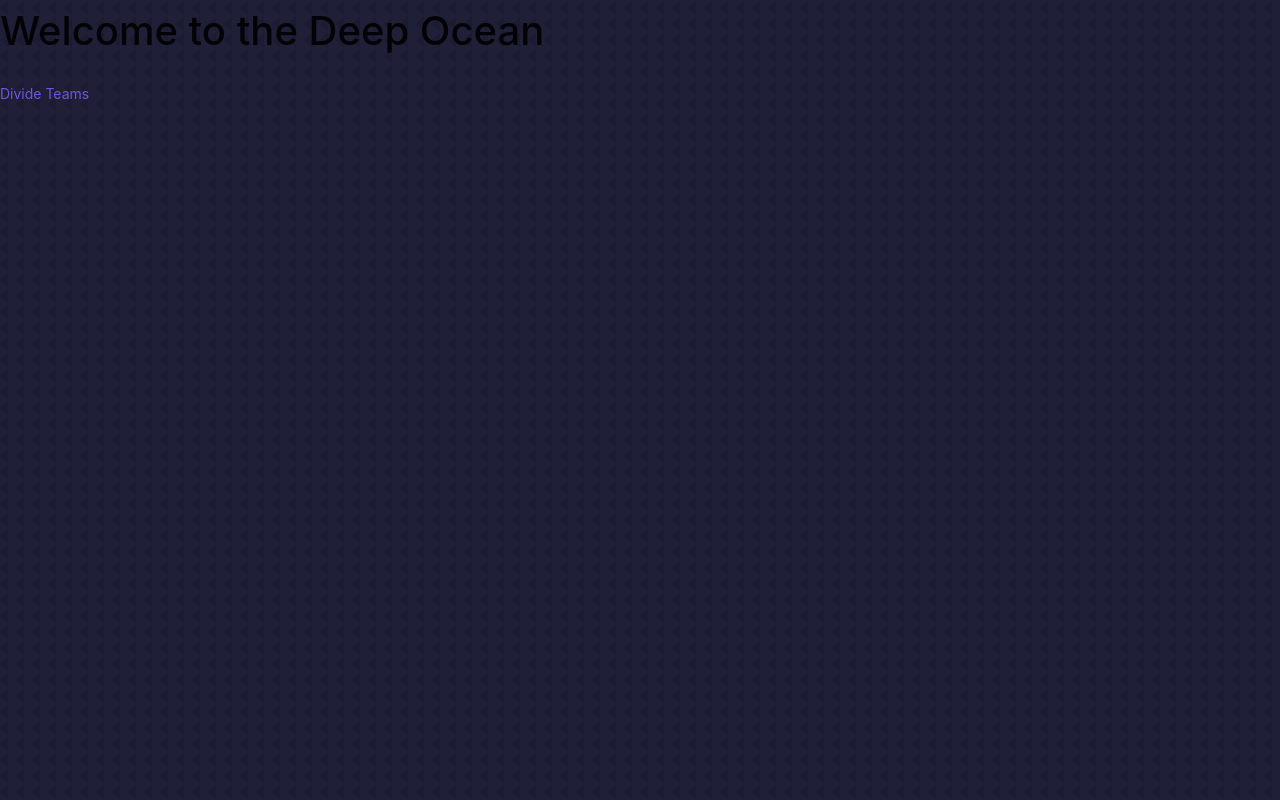
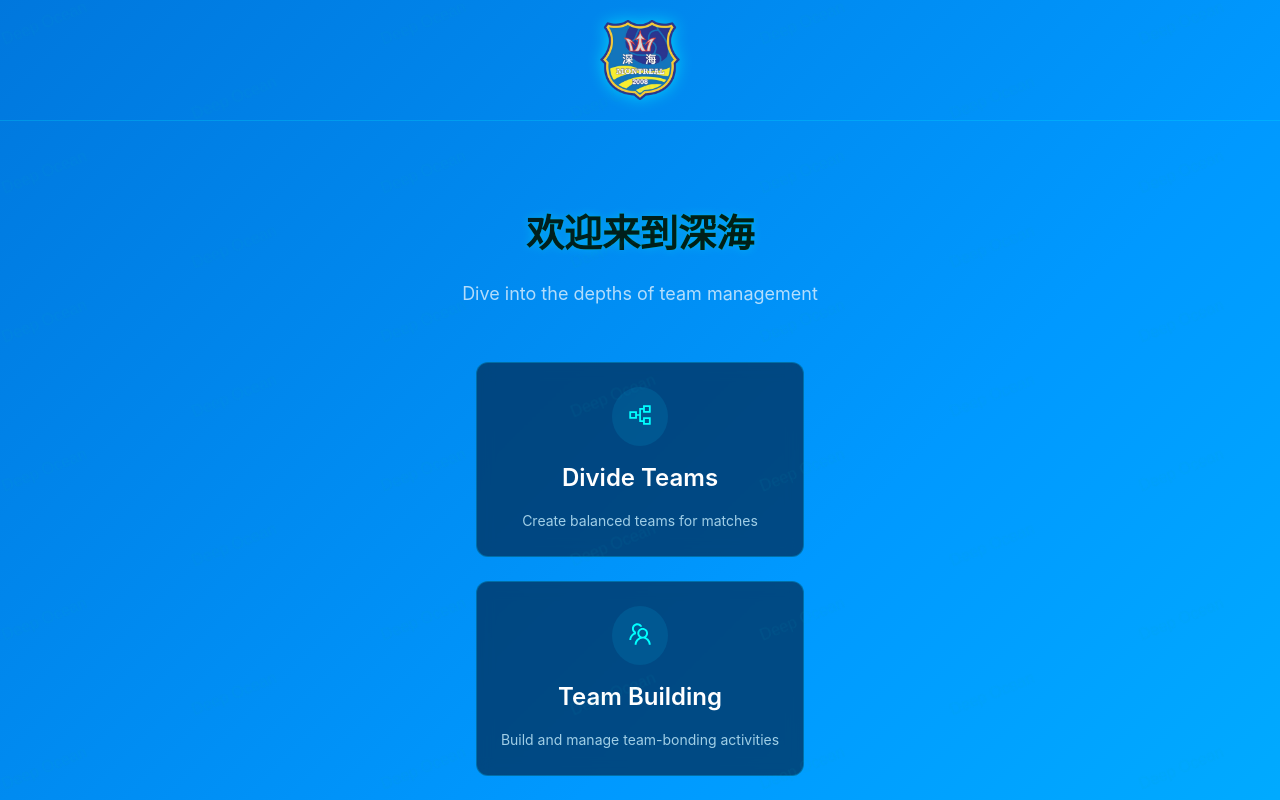
Before and after one commit to SuzeK-KLF/portfolio-website, a React (Vite) app: page /deep-ocean in a window 1280 px wide. Built offline with nearby package versions, Linux system fonts and the light colour scheme.

Commit message:
menu and css

```diff
--- a/src/App.jsx
+++ b/src/App.jsx
@@ -1,8 +1,9 @@
 import React from "react";
 import { Routes, Route } from "react-router-dom";
 import Home from "./pages/Home";
-import DeepOcean from "./pages/DeepOcean";
+import DeepOcean from "./pages/deepOcean/DeepOcean";
 import DivideTeam from "./pages/DivideTeam";
+import TeamBuilding from "./pages/TeamBuilding";
 
 const App = () => {
     return (
@@ -10,6 +11,7 @@
             <Route path="/" element={<Home />} />
             <Route path="/deep-ocean" element={<DeepOcean />} />
             <Route path="/deep-ocean/divide-team" element={<DivideTeam />} />
+            <Route path="/deep-ocean/team-building" element={<TeamBuilding />} />
         </Routes>
     );
 };
--- a/src/pages/DeepOcean.jsx
+++ /dev/null
@@ -1,11 +0,0 @@
-import React from "react";
-import { Link } from "react-router-dom";
-
-const DeepOcean = () => (
-    <div>
-        <h1>Welcome to the Deep Ocean</h1>
-        <Link to="/deep-ocean/divide-team">Divide Teams</Link>
-    </div>
-);
-
-export default DeepOcean;
--- /dev/null
+++ b/src/pages/TeamBuilding.jsx
@@ -0,0 +1,7 @@
+import React from "react";
+
+function TeamBuilding() {
+    return <div>TeamBuilding</div>;
+}
+
+export default TeamBuilding;
--- /dev/null
+++ b/src/pages/deepOcean/DeepOcean.css
@@ -0,0 +1,111 @@
+.ocean-layout {
+    min-height: 100vh;
+    background: linear-gradient(
+        135deg,
+        #001f3f 0%,
+        #003366 25%,
+        #0066cc 50%,
+        #0099ff 75%,
+        #00ccff 100%
+    );
+    background-size: 400% 400%;
+    animation: oceanGradient 15s ease infinite;
+}
+
+.ocean-header {
+    display: flex;
+    justify-content: center;
+    align-items: center;
+    background: transparent !important;
+    padding: 20px 0 !important;
+    height: auto !important;
+    border-bottom: 1px solid rgba(0, 255, 255, 0.2);
+}
+
+@keyframes oceanGradient {
+    0% {
+        background-position: 0% 50%;
+    }
+    50% {
+        background-position: 100% 50%;
+    }
+    100% {
+        background-position: 0% 50%;
+    }
+}
+
+.ocean-content {
+    display: flex;
+    justify-content: center;
+    align-items: center;
+    padding: 24px;
+}
+
+.ocean-container {
+    max-width: 1200px;
+    width: 100%;
+    text-align: center;
+}
+
+.ocean-title {
+    color: transparent;
+    margin-bottom: 0 !important;
+}
+
+.title-gradient {
+    background: linear-gradient(90deg, #00ffff, #00ffaa);
+    -webkit-background-clip: text;
+    background-clip: text;
+    text-shadow: 0 0 10px rgba(0, 255, 255, 0.3);
+}
+
+.ocean-subtitle {
+    color: rgba(255, 255, 255, 0.7) !important;
+    font-size: 18px;
+}
+
+.ocean-divider {
+    border-color: rgba(0, 255, 255, 0.3);
+    margin: 20px 0 !important;
+}
+
+.menu-grid {
+    display: grid;
+    grid-template-columns: repeat(auto-fit, minmax(280px, 1fr));
+    gap: 24px;
+    width: 100%;
+    margin-top: 30px;
+}
+
+.menu-card {
+    background: rgba(0, 40, 80, 0.7);
+    border: 1px solid rgba(0, 200, 255, 0.3);
+    border-radius: 12px;
+    backdrop-filter: blur(8px);
+    transition: all 0.3s ease;
+    height: 100%;
+}
+
+.menu-card:hover {
+    transform: translateY(-5px);
+    box-shadow: 0 10px 20px rgba(0, 200, 255, 0.2);
+    border-color: rgba(0, 255, 255, 0.5);
+    background: rgba(0, 60, 120, 0.7);
+}
+
+.card-icon {
+    color: #00ffff;
+    padding: 16px;
+    border-radius: 50%;
+    background: rgba(0, 150, 200, 0.2);
+}
+
+.card-title {
+    color: white !important;
+    margin: 0 !important;
+}
+
+.card-description {
+    color: rgba(200, 240, 255, 0.8) !important;
+    max-width: 240px;
+}
--- /dev/null
+++ b/src/pages/deepOcean/DeepOcean.jsx
@@ -0,0 +1,81 @@
+import React from "react";
+import { Link } from "react-router-dom";
+import { Card, Typography, Space, Divider, Layout, Watermark, Image } from "antd";
+import { TeamOutlined, PartitionOutlined } from "@ant-design/icons";
+import deepOceanLogo from "../../assets/deepocean.png";
+import "./DeepOcean.css";
+
+const { Title, Text } = Typography;
+const { Content, Header } = Layout;
+
+const menuItems = [
+    {
+        title: "Divide Teams",
+        path: "/deep-ocean/divide-team",
+        icon: <PartitionOutlined style={{ fontSize: "24px" }} />,
+        description: "Create balanced teams for matches",
+    },
+    {
+        title: "Team Building",
+        path: "/deep-ocean/team-building",
+        icon: <TeamOutlined style={{ fontSize: "24px" }} />,
+        description: "Build and manage team-bonding activities",
+    },
+];
+
+const DeepOcean = () => (
+    <Watermark content="Deep Ocean" font={{ color: "rgba(0, 180, 200, 0.1)" }}>
+        <Layout className="ocean-layout">
+            <Header className="ocean-header">
+                <Image
+                    src={deepOceanLogo}
+                    preview={false}
+                    height={80}
+                    style={{
+                        objectFit: "contain",
+                        filter: "drop-shadow(0 0 8px rgba(0, 255, 255, 0.6))",
+                    }}
+                />
+            </Header>
+
+            <Content className="ocean-content">
+                <div className="ocean-container">
+                    <Space direction="vertical" size="large" align="center">
+                        <Divider className="ocean-divider" />
+                        <Title level={1} className="ocean-title">
+                            <span className="title-gradient text-white">欢迎来到深海</span>
+                        </Title>
+
+                        <Text type="secondary" className="ocean-subtitle">
+                            Dive into the depths of team management
+                        </Text>
+
+                        <div className="menu-grid">
+                            {menuItems.map((item, index) => (
+                                <Link to={item.path} key={index}>
+                                    <Card
+                                        hoverable
+                                        className="menu-card"
+                                        bodyStyle={{ padding: "24px" }}
+                                    >
+                                        <Space direction="vertical" align="center" size="middle">
+                                            <div className="card-icon">{item.icon}</div>
+                                            <Title level={3} className="card-title">
+                                                {item.title}
+                                            </Title>
+                                            <Text type="secondary" className="card-description">
+                                                {item.description}
+                                            </Text>
+                                        </Space>
+                                    </Card>
+                                </Link>
+                            ))}
+                        </div>
+                    </Space>
+                </div>
+            </Content>
+        </Layout>
+    </Watermark>
+);
+
+export default DeepOcean;
```
Also changed, not shown: src/assets/deepocean.png (added).
